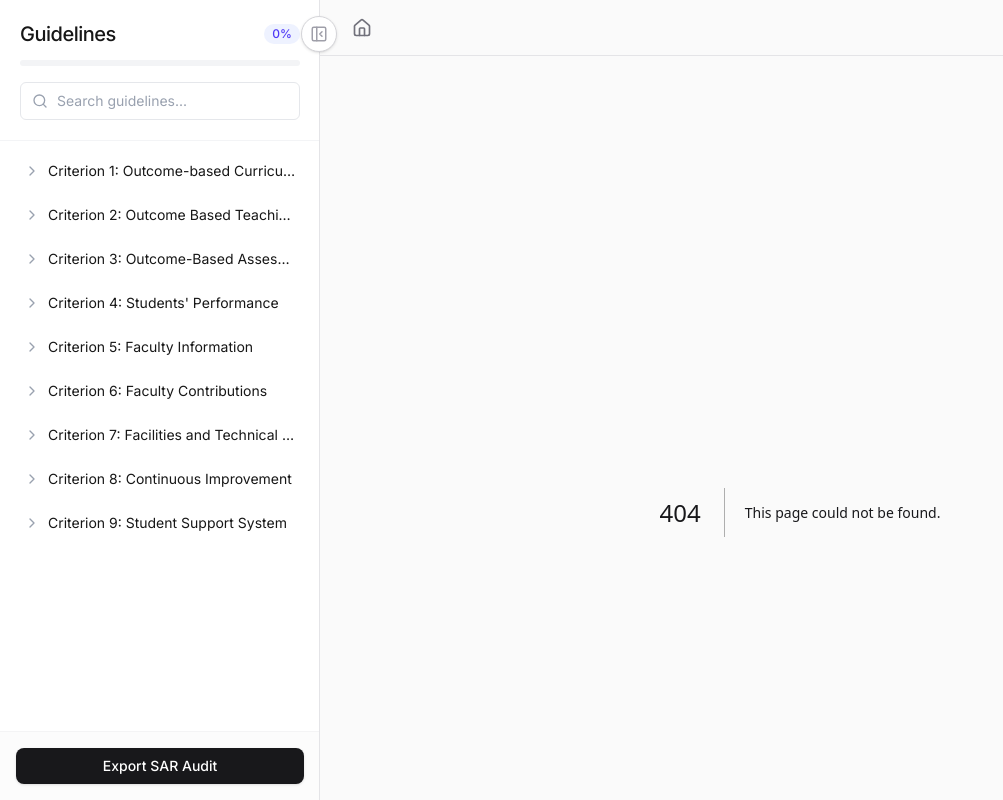
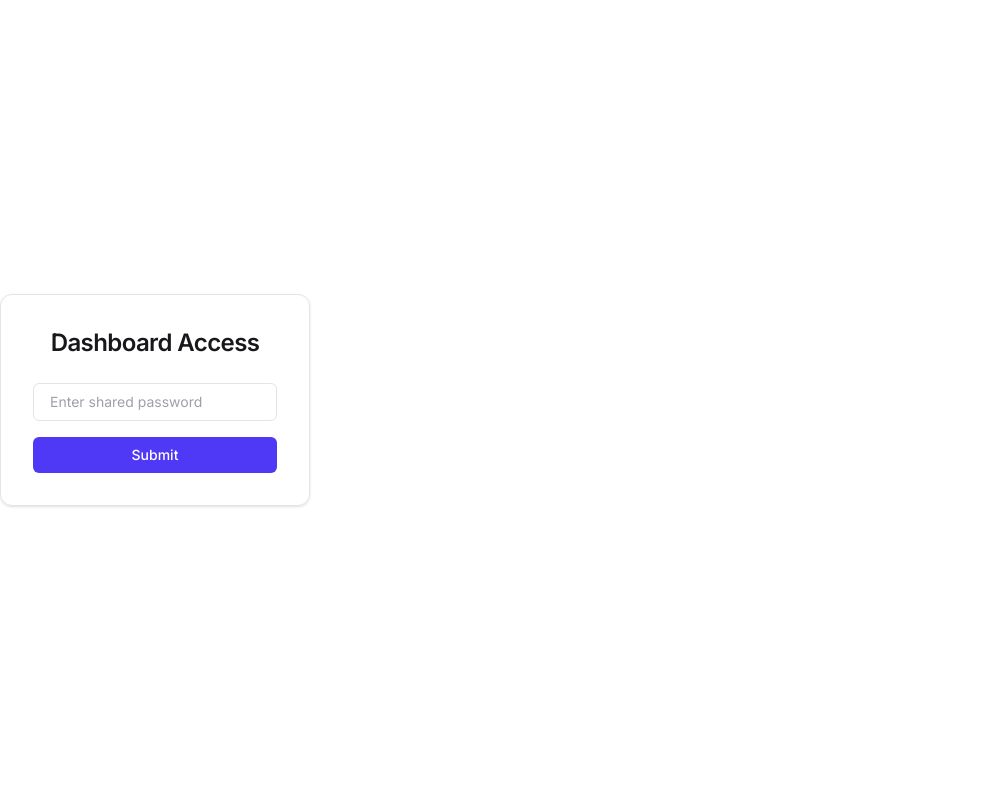
Before and after one commit to yeshw0nth/nbawebsite, a Next.js app: page /login in a window 1280 px wide. Before the commit this address had no page. Shown: the whole page, without its empty margins (0-1003 px from the left). Built offline with nearby package versions, Linux system fonts and the light colour scheme.

Commit message:
feat: add authentication, route groups, and middleware

```diff
--- /dev/null
+++ b/src/app/(dashboard)/layout.tsx
@@ -0,0 +1,5 @@
+import AppLayout from "@/app/components/AppLayout";
+
+export default function DashboardLayout({ children }: { children: React.ReactNode }) {
+  return <AppLayout>{children}</AppLayout>;
+}
--- a/src/app/page.tsx
+++ b/src/app/(dashboard)/page.tsx
@@ -1,7 +1,7 @@
 "use client";
 
 import { useState } from "react";
-import TreeVisualizer from "./components/TreeVisualizer";
+import TreeVisualizer from "@/app/components/TreeVisualizer";
 import { LayoutGrid, Network } from "lucide-react";
 
 export default function Home() {
--- a/src/app/layout.tsx
+++ b/src/app/layout.tsx
@@ -1,7 +1,5 @@
 import type { Metadata } from "next";
-import { Suspense } from "react";
 import { Inter } from "next/font/google";
-import AppLayout from "@/app/components/AppLayout";
 import "./globals.css";
 
 const inter = Inter({
@@ -21,8 +19,8 @@ export default function RootLayout({
 }>) {
   return (
     <html lang="en" className={`${inter.variable} h-full antialiased`}>
-      <body className="flex h-full bg-white text-[#171717] font-sans">
-        <AppLayout>{children}</AppLayout>
+      <body className="flex h-full bg-white text-zinc-900 font-sans">
+        {children}
       </body>
     </html>
   );
--- /dev/null
+++ b/src/app/login/actions.ts
@@ -0,0 +1,28 @@
+"use server";
+
+import { cookies } from "next/headers";
+import { redirect } from "next/navigation";
+
+export async function loginAction(prevState: any, formData: FormData) {
+  const password = formData.get("password") as string;
+  const expectedPassword = process.env.SHARED_DASHBOARD_PASSWORD;
+
+  if (!password) {
+    return { error: "Password is required" };
+  }
+
+  if (password !== expectedPassword) {
+    return { error: "Incorrect password" };
+  }
+
+  // Password matches, set cookie
+  const cookieStore = await cookies();
+  cookieStore.set("site_access_token", "authenticated", {
+    httpOnly: true,
+    secure: process.env.NODE_ENV === "production",
+    maxAge: 60 * 60 * 24 * 7, // 7 days
+    path: "/",
+  });
+
+  redirect("/");
+}
--- /dev/null
+++ b/src/app/login/page.tsx
@@ -0,0 +1,45 @@
+"use client";
+
+import { useActionState } from "react";
+import { loginAction } from "./actions";
+
+export default function LoginPage() {
+  const [state, formAction, pending] = useActionState(loginAction, null);
+
+  return (
+    <div className="min-h-screen flex items-center justify-center bg-white text-zinc-900 font-sans">
+      <div className="w-full max-w-sm p-8 border border-zinc-200 rounded-xl shadow-sm">
+        <h1 className="text-2xl font-semibold tracking-tight mb-6 text-center text-zinc-900">
+          Dashboard Access
+        </h1>
+        <form action={formAction} className="space-y-4">
+          <div>
+            <label htmlFor="password" className="sr-only">Password</label>
+            <input
+              id="password"
+              name="password"
+              type="password"
+              placeholder="Enter shared password"
+              className="w-full px-4 py-2 text-sm border border-zinc-200 rounded-md focus:outline-none focus:border-indigo-600 focus:ring-1 focus:ring-indigo-600 transition-colors placeholder:text-zinc-400"
+              required
+            />
+          </div>
+
+          {state?.error && (
+            <p className="text-sm font-medium text-red-500 tracking-tight text-center">
+              {state.error}
+            </p>
+          )}
+
+          <button
+            type="submit"
+            disabled={pending}
+            className="w-full bg-indigo-600 hover:bg-indigo-700 text-white font-medium py-2 px-4 rounded-md transition-colors disabled:opacity-50 text-sm"
+          >
+            {pending ? "Authenticating..." : "Submit"}
+          </button>
+        </form>
+      </div>
+    </div>
+  );
+}
--- /dev/null
+++ b/src/middleware.ts
@@ -0,0 +1,32 @@
+import { NextResponse } from 'next/server';
+import type { NextRequest } from 'next/server';
+
+export function middleware(request: NextRequest) {
+  const token = request.cookies.get('site_access_token');
+  const isLoginPage = request.nextUrl.pathname.startsWith('/login');
+
+  // If user is logged in and tries to access login, redirect to home
+  if (isLoginPage && token) {
+    return NextResponse.redirect(new URL('/', request.url));
+  }
+
+  // If missing token and not on login page, redirect to login
+  if (!token && !isLoginPage) {
+    return NextResponse.redirect(new URL('/login', request.url));
+  }
+
+  return NextResponse.next();
+}
+
+export const config = {
+  matcher: [
+    /*
+     * Match all request paths except for the ones starting with:
+     * - _next/static (static files)
+     * - _next/image (image optimization files)
+     * - favicon.ico (favicon file)
+     * - api (API routes, if any public ones are added)
+     */
+    '/((?!_next/static|_next/image|favicon.ico|api).*)',
+  ],
+};
```
Also changed, not shown: src/app/(dashboard)/criteria/[id]/SubComponentsAccordion.tsx (renamed from src/app/criteria/[id]/SubComponentsAccordion.tsx), src/app/(dashboard)/criteria/[id]/page.tsx (renamed from src/app/criteria/[id]/page.tsx), src/app/(dashboard)/export/page.tsx (renamed from src/app/export/page.tsx), src/app/(dashboard)/resources/[criterionId]/[guidelineId]/ResourceInteractive.tsx (renamed from src/app/resources/[criterionId]/[guidelineId]/ResourceInteractive.tsx), src/app/(dashboard)/resources/[criterionId]/[guidelineId]/page.tsx (renamed from src/app/resources/[criterionId]/[guidelineId]/page.tsx).
